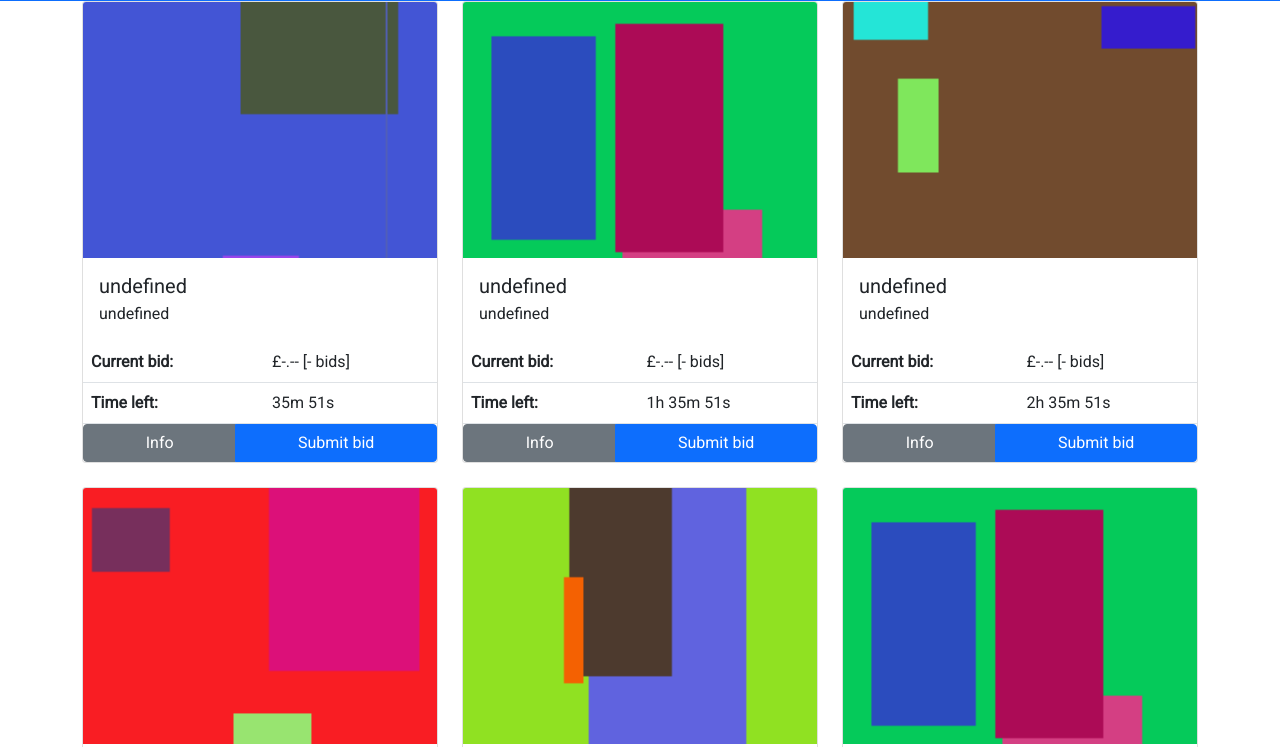
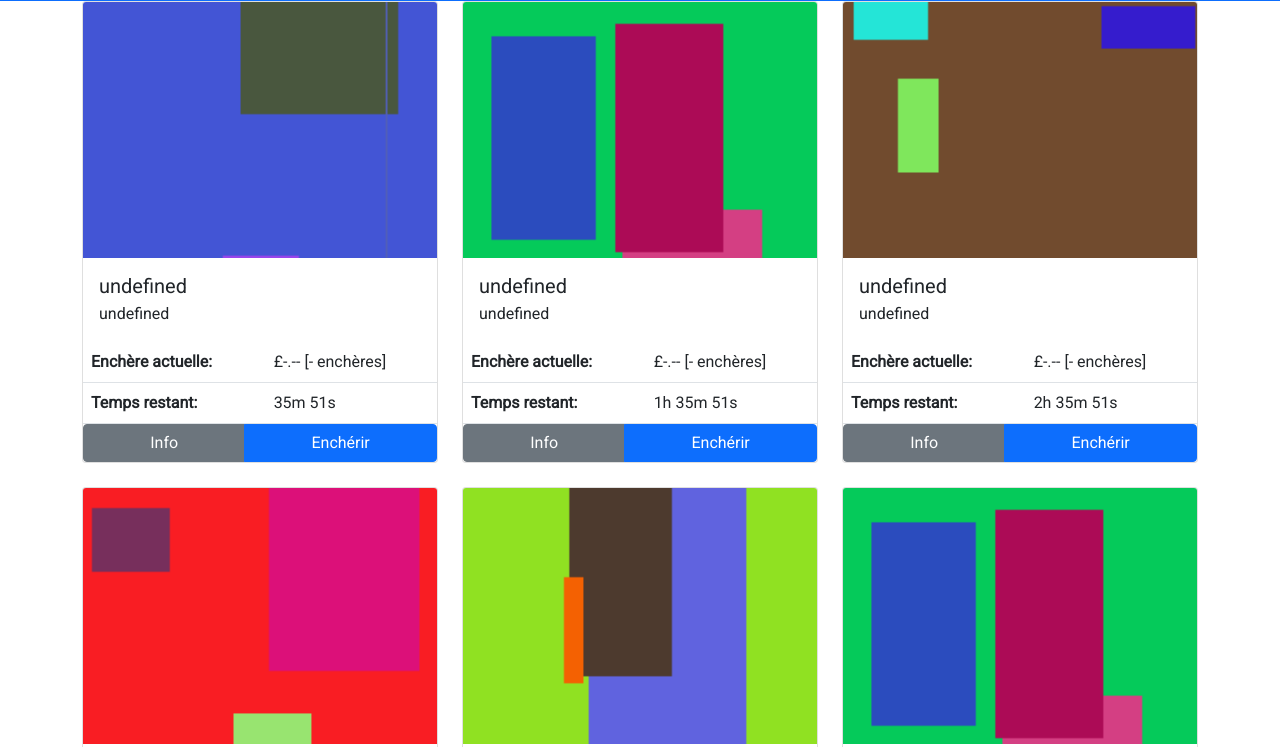
Before and after one commit to Hudvik/Scambid, a plain HTML site: page index.html in a window 1280 px wide. Shown: the part 53-800 px from the top of the page. Drawn offline with nearby package versions, Linux system fonts and the light colour scheme; no server answers.

Commit message:
Add files via upload

```diff
--- a/index.html
+++ b/index.html
@@ -138,7 +138,7 @@
         </div>
         <div class="modal-footer">
           <button type="button" class="btn btn-secondary" data-bs-dismiss="modal" aria-label="Cancel">Annuler</button>
-          <button type="submit" class="btn btn-primary" onclick="placeBid()">Mettre enchère</button>
+          <button type="submit" class="btn btn-primary" onclick="placeBid()">Enchérir</button>
         </div>
       </div>
     </div>
--- a/js/auctions.js
+++ b/js/auctions.js
@@ -228,12 +228,12 @@ function generateAuctionCard(i) {
   tableBody.appendChild(bidRow);
 
   let bidTitle = document.createElement("th");
-  bidTitle.innerHTML = "Current bid:"
+  bidTitle.innerHTML = "Enchère actuelle:"
   bidTitle.scope = "row";
   bidRow.appendChild(bidTitle);
 
   let bid = document.createElement("td");
-  bid.innerHTML = "£-.-- [- bids]"
+  bid.innerHTML = "£-.-- [- enchères]"
   bid.id = "current-bid-" + i
   bidRow.appendChild(bid);
 
@@ -241,7 +241,7 @@ function generateAuctionCard(i) {
   tableBody.appendChild(timeRow);
 
   let timeTitle = document.createElement("th");
-  timeTitle.innerHTML = "Time left:"
+  timeTitle.innerHTML = "Temps restant:"
   timeTitle.scope = "row";
   timeRow.appendChild(timeTitle);
 
@@ -267,7 +267,7 @@ function generateAuctionCard(i) {
   bidButton.type = "button"
   bidButton.href = "#";
   bidButton.classList.add("btn", "btn-primary")
-  bidButton.innerText = "Submit bid";
+  bidButton.innerText = "Enchérir";
   bidButton.onclick = function () { openBid(this.id); }
   bidButton.id = "bid-button-" + i
   buttonGroup.appendChild(bidButton);
--- a/js/popups.js
+++ b/js/popups.js
@@ -55,5 +55,5 @@ function autoLogin() {
 
 function replaceSignupButton(name) {
   document.getElementById('signup-button').style.display = "none"
-  document.getElementById('username-display').innerText = "Hi " + name
+  document.getElementById('username-display').innerText = "Bonjour " + name
 }
```
